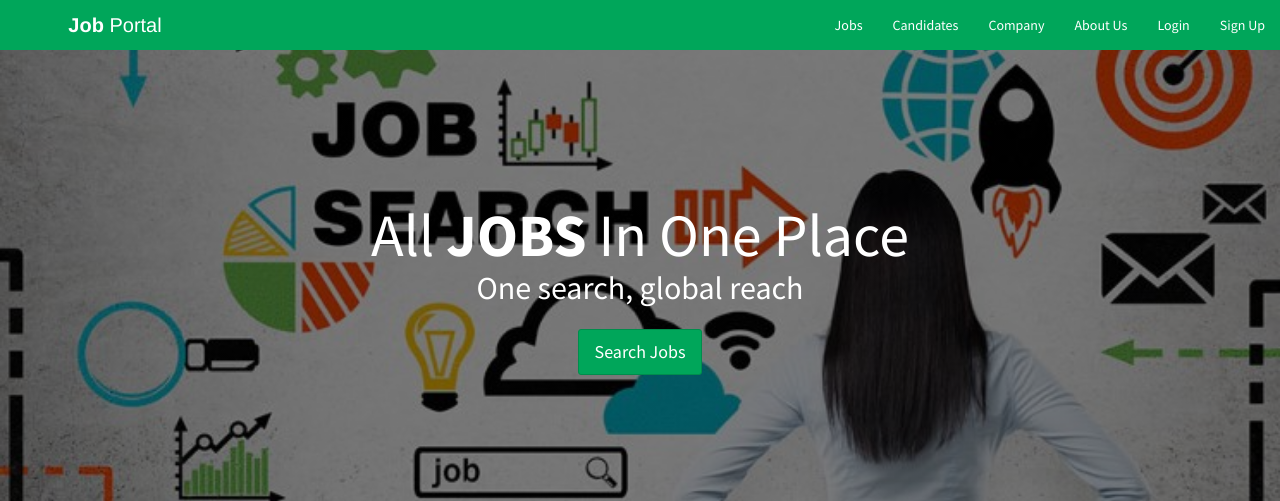
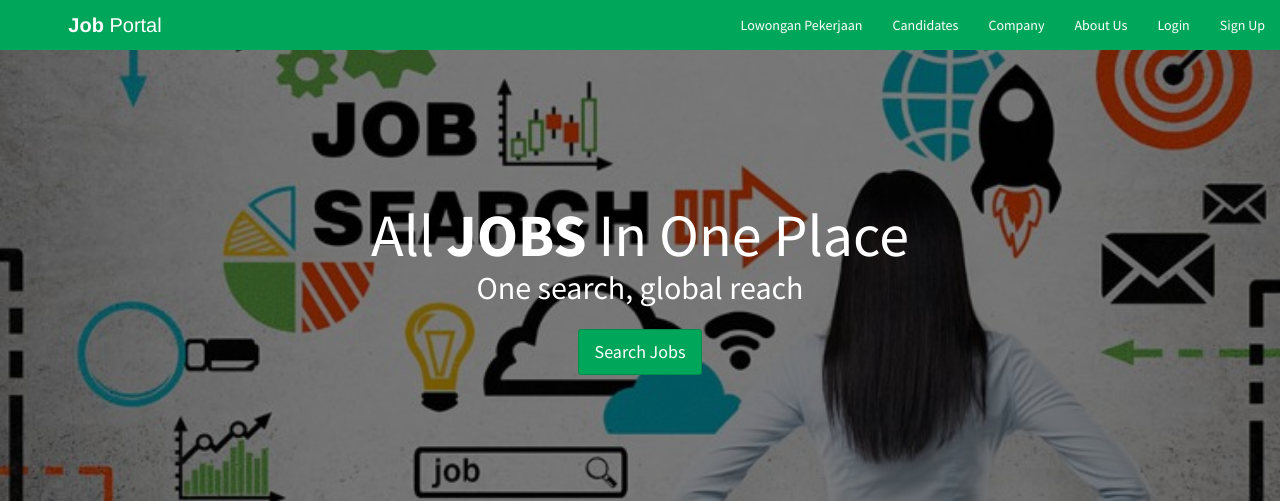
Before and after one commit to sarahsyifa/projeklowongankerja, a PHP site: page /index.php in a window 1280 px wide. Shown: the top 501 px of the page. Run offline with PHP 8.4, Linux system fonts and the light colour scheme; data that the repository does not hold is empty; some libraries are stand-ins or nearby versions.

Commit message:
index.php

```diff
--- a/index.php
+++ b/index.php
@@ -56,7 +56,7 @@ require_once("db.php");
       <div class="navbar-custom-menu">
         <ul class="nav navbar-nav">
           <li>
-            <a href="jobs.php">Jobs</a>
+            <a href="jobs.php">Lowongan Pekerjaan</a>
           </li>
           <li>
             <a href="#candidates">Candidates</a>
```
